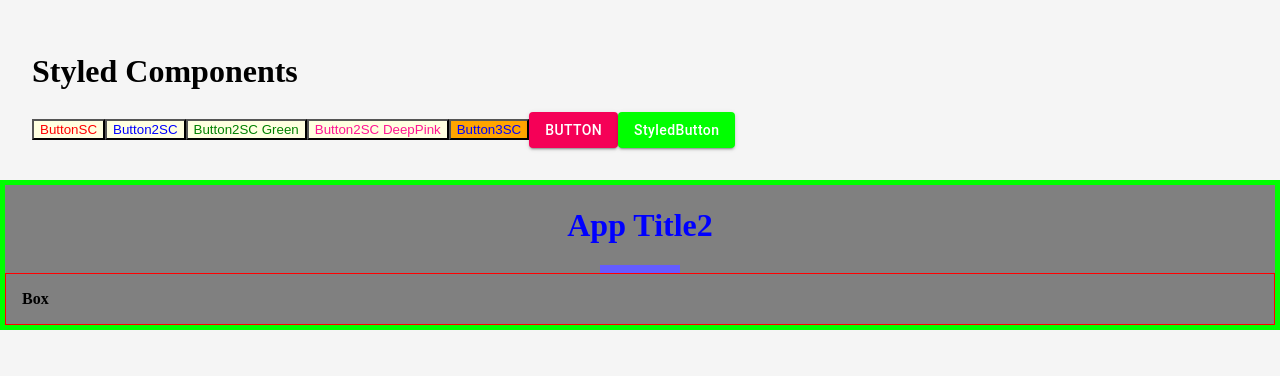
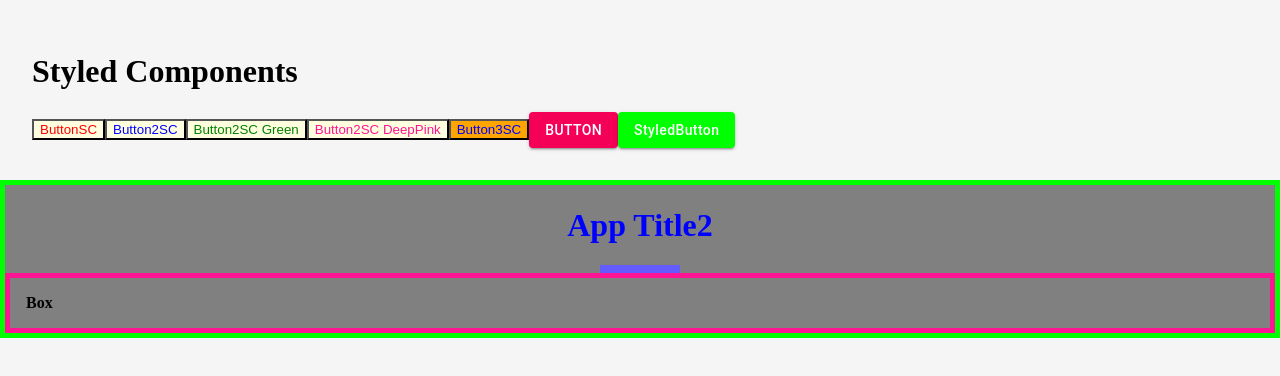
Before and after one commit to Michal-Radomski/JS_Libraries_Courses, a React (Create React App) app in the folder 03 Styled Components/: page / in a window 1280 px wide. Shown: the top 376 px of the page. Built offline with nearby package versions, Linux system fonts and the light colour scheme.

Commit message:
Course - commit 07

```diff
--- a/03 Styled Components/src/components/ComplexTitleWrapper.tsx
+++ b/03 Styled Components/src/components/ComplexTitleWrapper.tsx
@@ -1,5 +1,7 @@
 import React from "react";
 import styled from "styled-components";
+
+import { colors, setupBorder } from "../utils";
 
 const Wrapper = styled.div`
   h1 {
@@ -10,12 +12,14 @@ const Wrapper = styled.div`
   .underline {
     width: 5rem;
     height: 0.5rem;
-    background: var(--primary);
+    /* background: var(--primary); */
+    background: ${colors.primary};
     margin: 0 auto;
   }
   .box {
     height: auto;
-    border: var(--mainBorder);
+    /* border: var(--mainBorder); */
+    border: ${setupBorder({ width: 5, type: "solid", color: "deeppink" })};
     font-weight: bold;
     padding: 1rem;
   }
--- a/03 Styled Components/src/index.scss
+++ b/03 Styled Components/src/index.scss
@@ -12,4 +12,5 @@ body {
 
 .bg-grey {
   background: grey;
+  // color: var(--primary);
 }
--- /dev/null
+++ b/03 Styled Components/src/utils.ts
@@ -0,0 +1,7 @@
+export const colors = {
+  primary: "#645cff",
+};
+
+export const setupBorder = ({ width, type = "solid", color }: { width: number; type: string; color: string }): string => {
+  return `${width}px ${type} ${color}`;
+};
```
